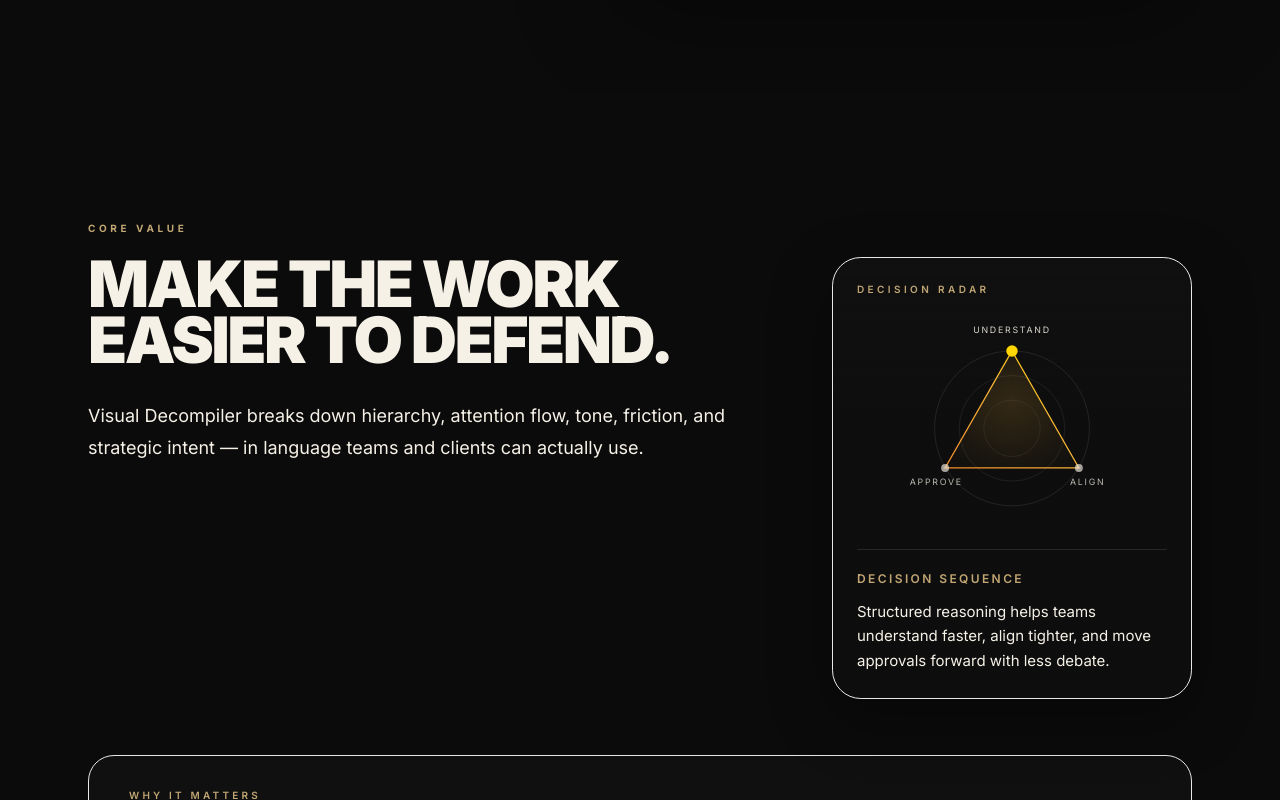
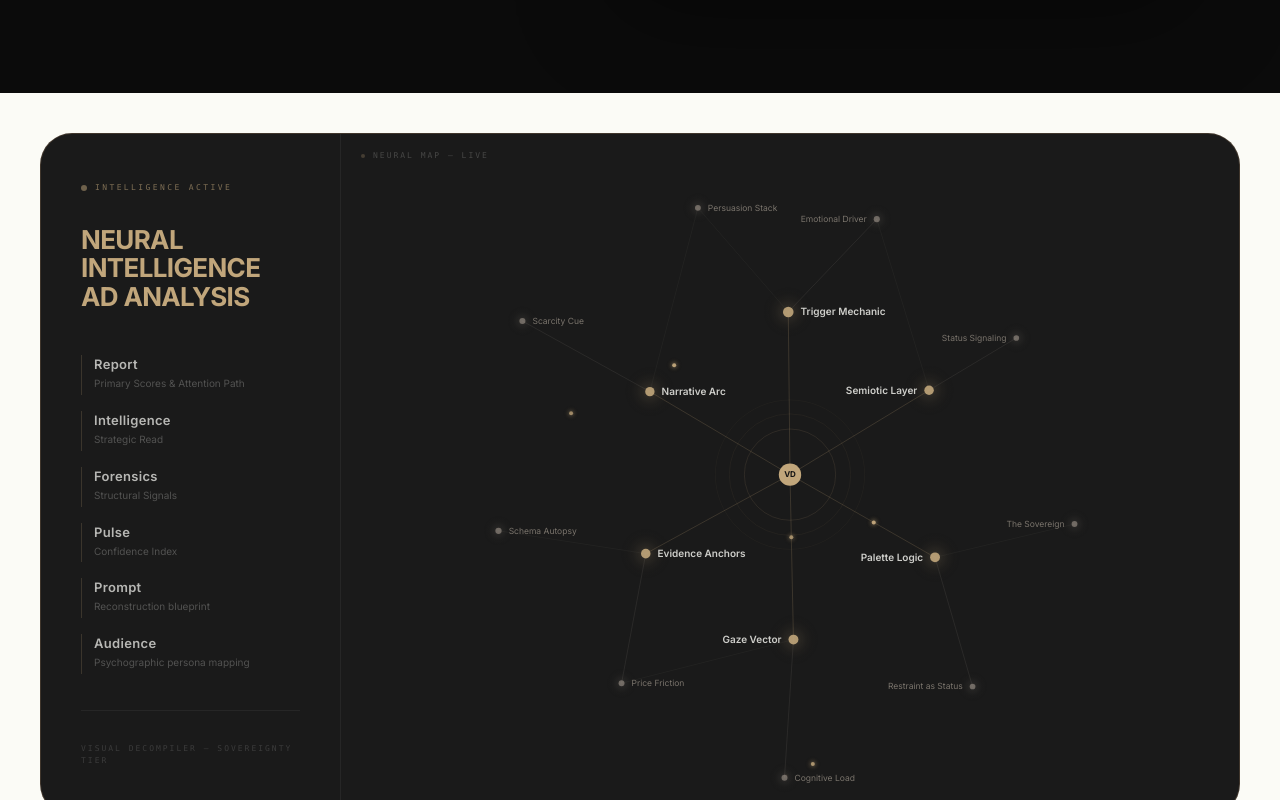
Before and after one commit to popvisly/visual-decompiler, a Next.js app: page / in a window 1280 px wide. Shown: the part 1460-2260 px from the top of the page. Built offline with nearby package versions, Linux system fonts and the light colour scheme; no server answers.

Commit message:
Add animated neural intelligence panel to homepage flow

```diff
--- a/src/app/page.tsx
+++ b/src/app/page.tsx
@@ -4,6 +4,7 @@ import PremiumDossierShowcase from '@/components/marketing/PremiumDossierShowcas
 import HowItWorks from '@/components/marketing/HowItWorks';
 import BeforeAfterContrast from '@/components/marketing/BeforeAfterContrast';
 import DossierPreview from '@/components/marketing/DossierPreview';
+import NeuralParticleHero from '@/components/marketing/NeuralParticleHero';
 import WhyDifferent from '@/components/marketing/WhyDifferent';
 import FooterStartNow from '@/components/marketing/FooterStartNow';
 
@@ -13,6 +14,7 @@ export default function HomePage() {
             <UnifiedSovereignHeader forceDark primaryCta={{ label: 'Decompile an Ad', href: '/ingest' }} />
             <CinematicHero />
             <PremiumDossierShowcase />
+            <NeuralParticleHero />
             <HowItWorks />
             <BeforeAfterContrast />
             <DossierPreview />
```
